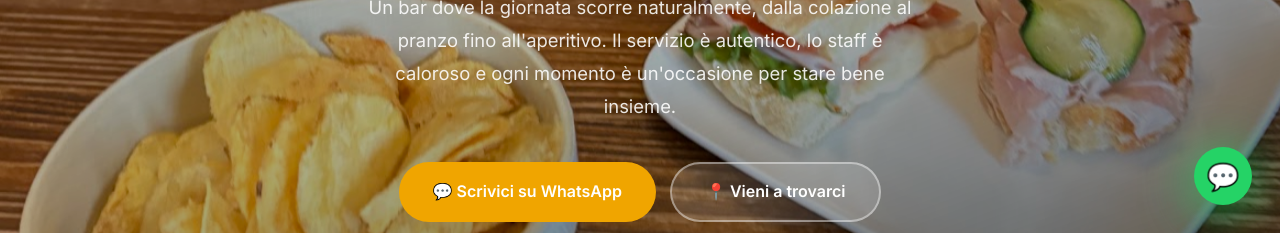
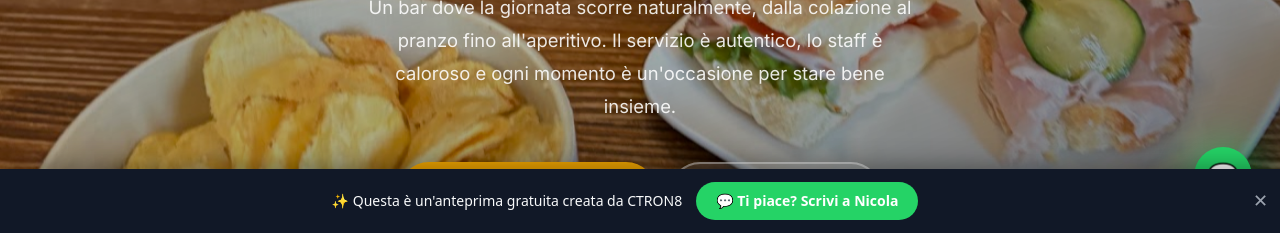
Before and after one commit to ctron8/bar-centonovantunocaffe-vicenza, a plain HTML site: page index.html in a window 1280 px wide. Shown: the part 567-800 px from the top of the page. Drawn offline with nearby package versions, Linux system fonts and the light colour scheme; a web font is replaced by a local one.

Commit message:
update sito

```diff
--- a/index.html
+++ b/index.html
@@ -533,5 +533,11 @@
     }, { passive: true });
 })();
 </script>
+<!-- Banner anteprima CTRON8 -->
+<div id="ctron8-banner" style="position:fixed;left:0;right:0;bottom:0;z-index:99999;display:flex;align-items:center;justify-content:center;gap:14px;flex-wrap:wrap;padding:13px 48px 13px 18px;background:#111827;color:#f9fafb;font-family:system-ui,-apple-system,sans-serif;font-size:14px;line-height:1.4;box-shadow:0 -4px 24px rgba(0,0,0,.35);">
+  <span>✨ Questa è un'anteprima gratuita creata da CTRON8</span>
+  <a href="https://wa.me/393792434855?text=Ciao%20Nicola%21%20Ho%20visto%20l%27anteprima%20di%20bar%20centonovantunocaff%C3%A9%20e%20vorrei%20saperne%20di%20pi%C3%B9." target="_blank" rel="noopener" style="background:#25D366;color:#fff;padding:9px 20px;border-radius:50px;font-weight:700;text-decoration:none;white-space:nowrap;">💬 Ti piace? Scrivi a Nicola</a>
+  <button onclick="this.parentNode.remove()" aria-label="chiudi" style="position:absolute;right:12px;top:50%;transform:translateY(-50%);background:none;border:none;color:#9ca3af;font-size:18px;cursor:pointer;line-height:1;">✕</button>
+</div>
 </body>
 </html>
```
